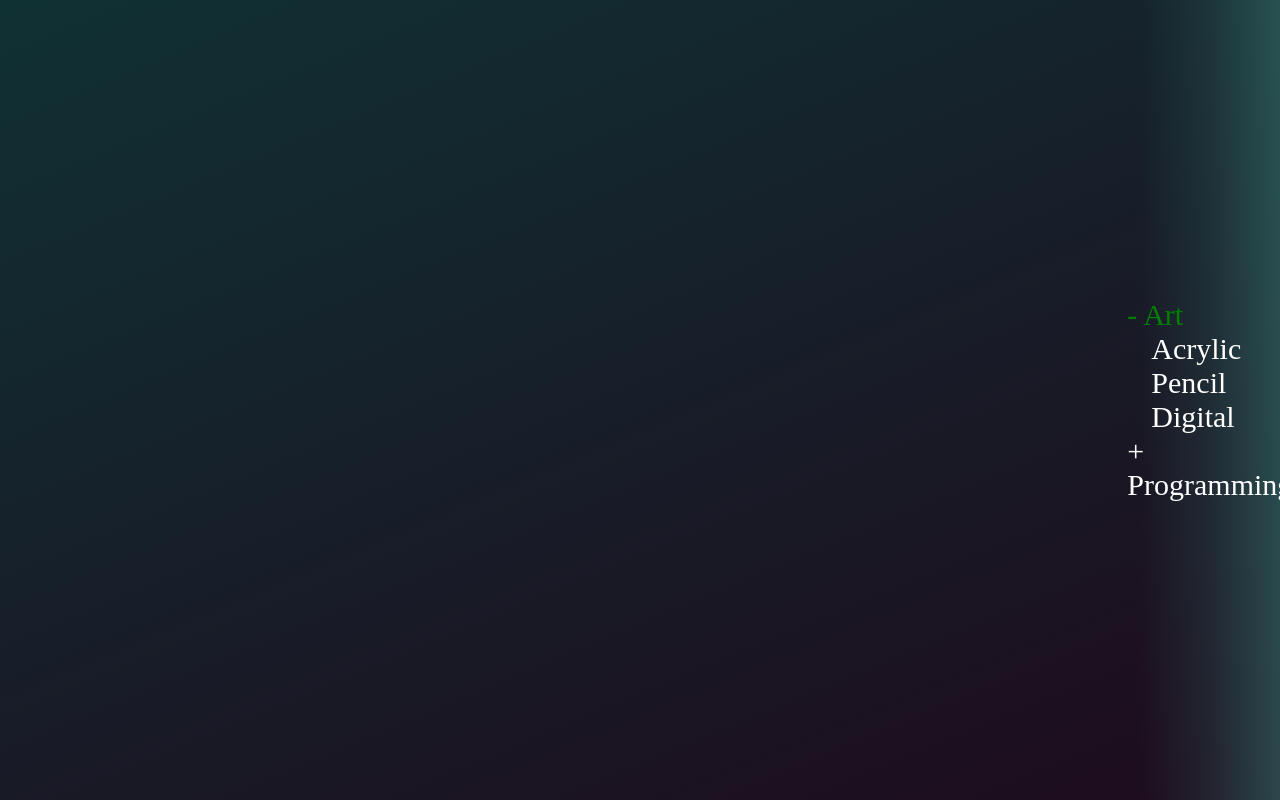
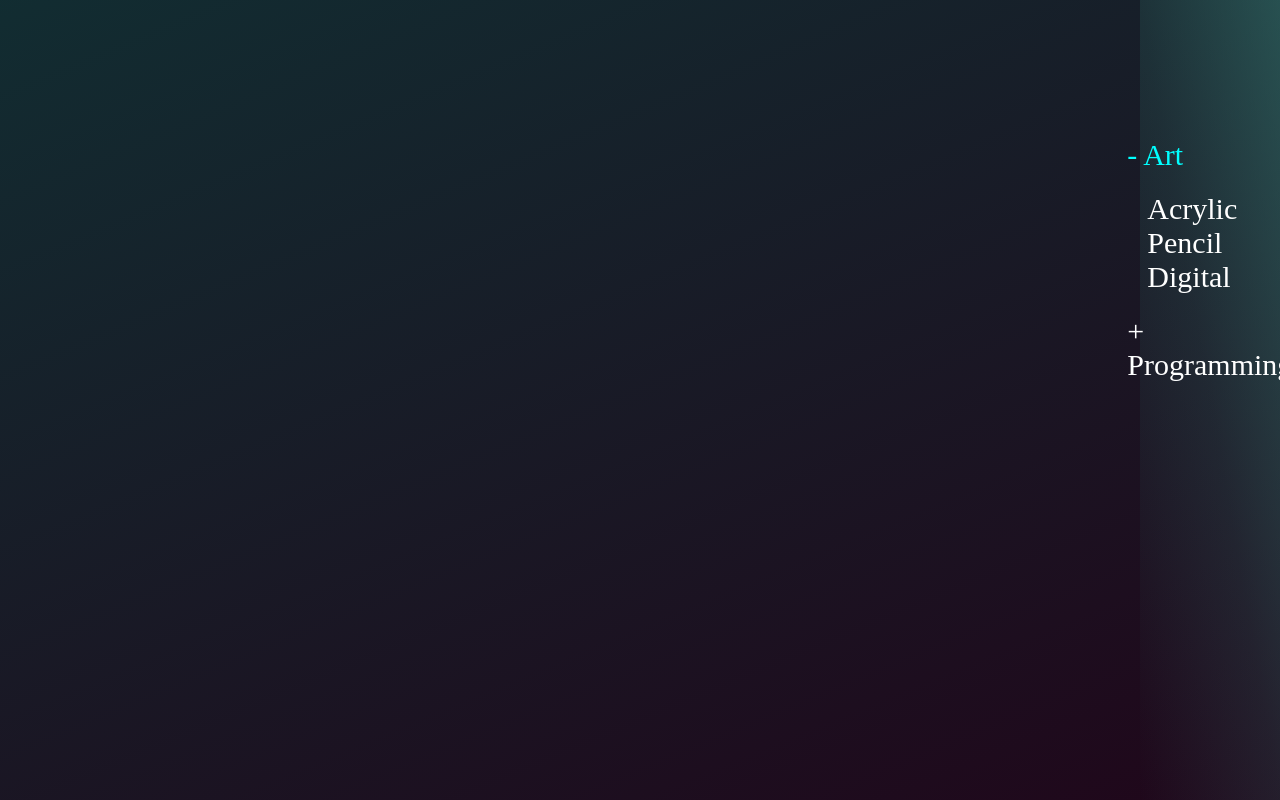
Before and after one commit to asmartiba/NextJS-Portfolio-3D, a Next.js app: page / in a window 1280 px wide. Both pictures are taken after a click on the element "+ Art". Built offline with nearby package versions, Linux system fonts and the light colour scheme; a web font is replaced by a local one.

Commit message:
animated

```diff
--- a/src/app/page.module.css
+++ b/src/app/page.module.css
@@ -42,7 +42,7 @@
 
 .navigation {
   background-color: #0f3436;
-  background: linear-gradient(to left, #38857a7e,#38857a30, transparent);
+  background: linear-gradient(to bottom left, #38857a7e,#38857a30, transparent);
   display: flex;
   flex-direction: column;
   width:13%;
@@ -58,15 +58,30 @@
   justify-content: center;
   align-self: center;
   text-align: left;
-  min-height: 100vh;
+  min-height: 70vh;
   font-size: 30px;
-  position:fixed;
+  position: fixed;
 }
 
 .navGroup {
-  margin-left:24px;
+  margin: 20px;
+  overflow: hidden;
+  transition: max-height 1s ease-in-out, opacity 1s ease-in-out;
+  position: relative;
+  max-height: 0;
+  opacity: 0;
+}
+
+.navGroup.open {
+  max-height: 500px;
+  opacity: 1;
+}
+
+.navGroup.closed {
+  max-height: 0;
+  opacity: 0;
 }
 
 .selected {
-  color: green;
+  color: cyan;
 }
--- a/src/app/page.tsx
+++ b/src/app/page.tsx
@@ -49,8 +49,7 @@ import React, {useRef, useState, useEffect} from "react"
             >
               {artExpanded ? '- Art' : '+ Art'}
             </div>
-                  {artExpanded && (
-                    <div className={styles.navGroup}>
+            <div className={`${styles.navGroup} ${artExpanded ? `${styles.open}` : `${styles.closed}`}`}>
               <div
                 className={selectedComponent === 'acrylic' ? styles.selected : ''}
                 onClick={() => handleComponentChange('acrylic')}
@@ -70,15 +69,13 @@ import React, {useRef, useState, useEffect} from "react"
                 Digital
               </div>
             </div>
-                  )}
             <div
               className={selectedComponent === 'programming' ? styles.selected : ''}
               onClick={() => handleComponentChange('programming')}
             >
               {programmingExpanded ? '- Programming' : '+ Programming'}
             </div>
-                  {programmingExpanded && (
-                    <div className={styles.navGroup}>
+            <div className={`${styles.navGroup} ${programmingExpanded ? `${styles.open}` : `${styles.closed}`}`}>
               <div
                 className={selectedComponent === 'front-end' ? styles.selected : ''}
                 onClick={() => handleComponentChange('Aleph')}
@@ -98,7 +95,6 @@ import React, {useRef, useState, useEffect} from "react"
                 Creative UI
               </div>
             </div>
-                  )}
           </div>
         </div>
         </main>
```
Lines whose indentation alone changed are shown as unchanged.
